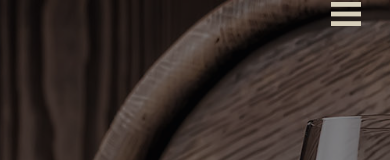
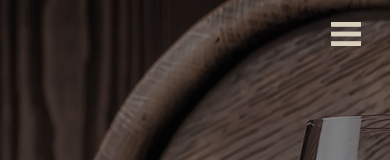
Before and after one commit to MaximilianoCoceres/otra-botella, a plain HTML site: page index.html in a window 390 px wide. Shown: the top 160 px of the page. Drawn offline with nearby package versions, Linux system fonts and the light colour scheme; a web font is replaced by a local one.

Commit message:
Arreglado menu hamburguesa

```diff
--- a/css/responsive.css
+++ b/css/responsive.css
@@ -111,7 +111,7 @@
         display: inherit !important;
         padding: 0;
         width: 100%;
-        margin-top: -45px;
+        margin-top: -25px;
     }
     .navigation .navbar-collapse {
         background: #200540;
```
